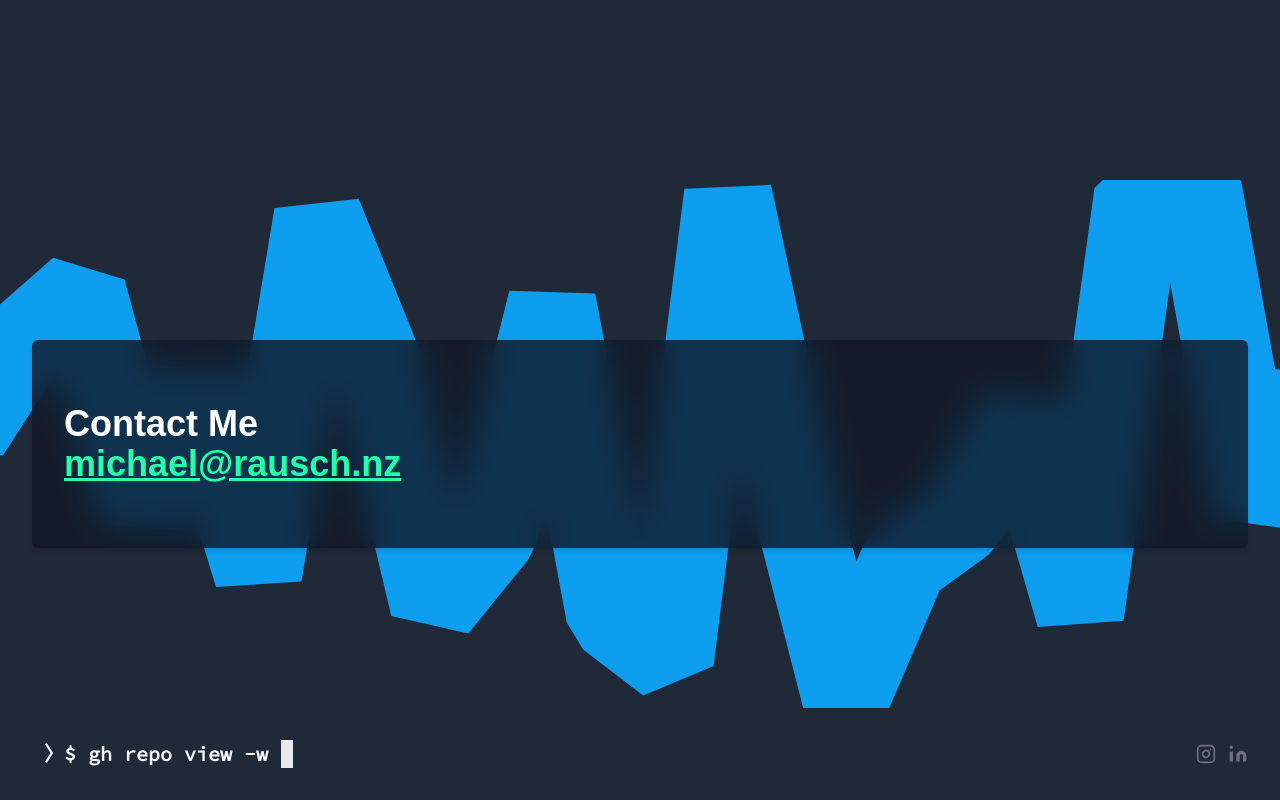
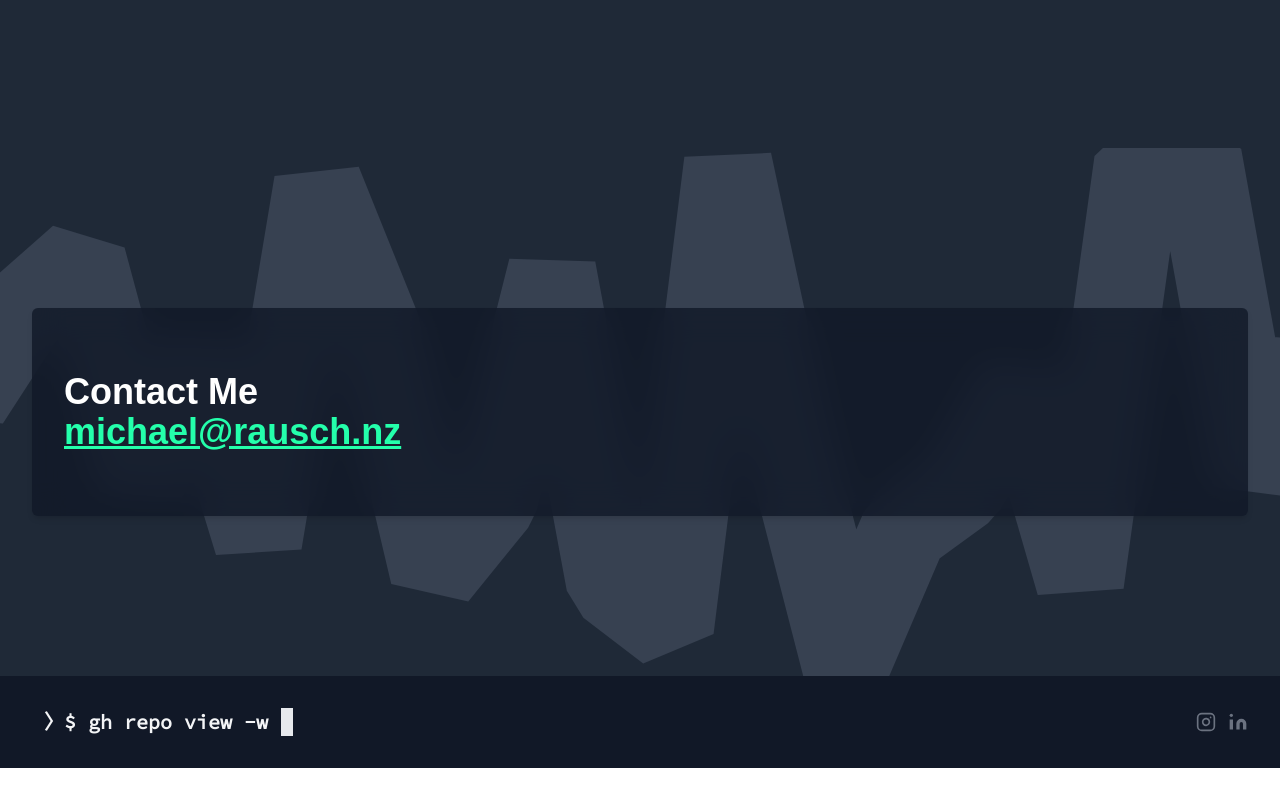
Before and after one commit to michaelrausch/michaelrausch.nz-v4, a Next.js app: page / in a window 1280 px wide. Shown: the part 2308-3108 px from the top of the page. After the commit the page ends 3076 px from the top, so only its background shows below. Built offline with nearby package versions, Linux system fonts and the light colour scheme; a web font is replaced by a local one; what @tailwindcss/typography would draw is missing.

Commit message:
Changed contact squigle color to grey

```diff
--- a/components/Footer.tsx
+++ b/components/Footer.tsx
@@ -9,7 +9,7 @@ interface Props {
 
 export const Footer: React.FC<Props> = ({name, instagramUrl, linkedinUrl}) => {
   return (
-    <footer className="text-gray-600  body-font bg-gray-800 ">
+    <footer className="text-gray-600  body-font bg-gray-900 ">
       <div className=" px-5 py-8 mx-auto flex items-center sm:flex-row flex-col max-w-7xl mx-auto py-3 px-3 sm:px-6 lg:px-8">
         <a className="flex title-font font-medium items-center md:justify-start justify-center text-gray-900" href="https://github.com/michaelrausch/michaelrausch.nz-v4" target="_blank">
           <span className="ml-3 text-xl font-semibold text-gray-100 font-sourcecode" >
--- a/components/blocks/ContactCtaBlock.tsx
+++ b/components/blocks/ContactCtaBlock.tsx
@@ -9,7 +9,7 @@ export const ContactCtaBlock: React.FC<Props> = ({email, subject}) => {
     let mailToUrl = "mailto:" + email + "?subject=" + subject;
 
     return (
-        <div className="bg-wave bg-no-repeat bg-center bg-cover mt-10 md:mt-48 py-10 sm:py-20 px-5 sm:px-0">
+        <div className="bg-wave bg-no-repeat bg-center bg-cover mt-10 md:mt-40 py-10 sm:py-20 px-5 sm:px-0 mb-0">
             <div className="max-w-7xl mx-auto px-2 sm:px-6 lg:px-8 py-20">
                 <a href={mailToUrl}>
                     <motion.div
```
Also changed, not shown: public/images/wave-clear.svg.
